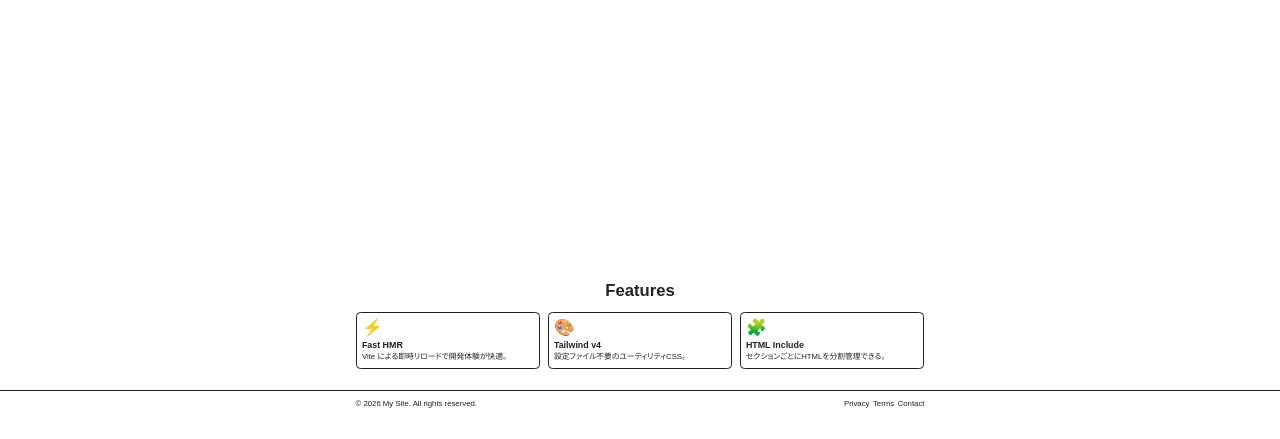
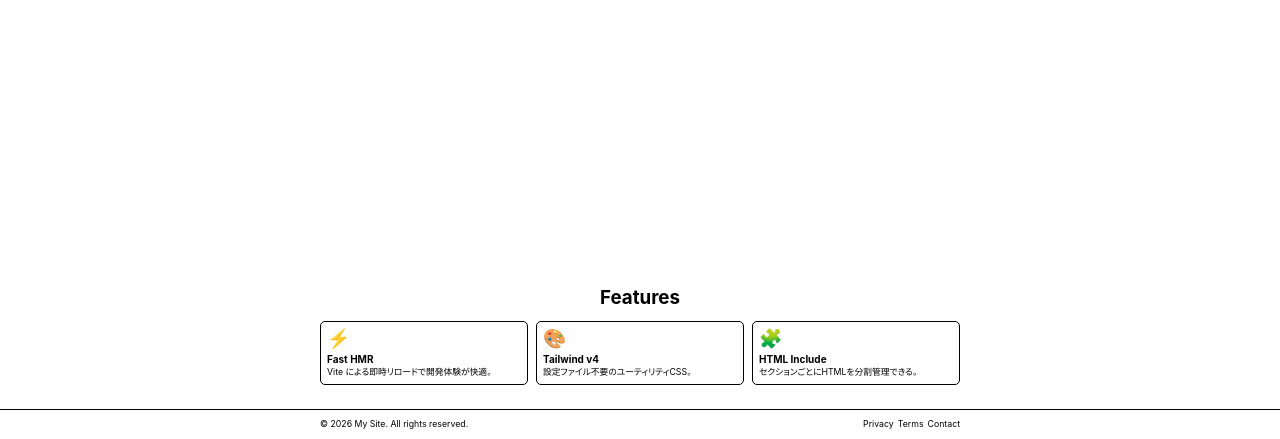
Before and after one commit to akt3407/vite-vanilla-template, a website built with Vite: page index.html in a window 1280 px wide. Shown: the part 404-843 px from the top of the page. Before the commit the page ends 820 px from the top, so only its background shows below. Built offline with nearby package versions, Linux system fonts and the light colour scheme.

Commit message:
Update style.css

```diff
--- a/src/style.css
+++ b/src/style.css
@@ -6,30 +6,20 @@
   --spacing: 0.1rem;
 
   /* フォント */
-  --font-sans: 'Noto Sans JP', sans-serif;
-  --font-mono: 'Lato', monospace;
+  --font-jp: ;
+  --font-en: ;
 
   /* font-size（基準幅: 1440px） */
-  --text-170: clamp(8.8rem, 11.81vw, 17rem); /* 88〜170px */
-  --text-64: clamp(4rem, 4.44vw, 6.4rem); /* 40〜64px */
-  --text-34: clamp(2.8rem, 2.36vw, 3.4rem); /* 28〜34px */
-  --text-32: clamp(2.4rem, 2.22vw, 3.2rem); /* 24〜32px */
-  --text-24a: clamp(2rem, 1.67vw, 2.4rem); /* 20〜24px */
-  --text-24b: clamp(1.8rem, 1.67vw, 2.4rem); /* 18〜24px */
-  --text-16a: clamp(1.4rem, 1.11vw, 1.6rem); /* 14〜16px */
-  --text-16b: clamp(1.2rem, 1.11vw, 1.6rem); /* 12〜16px */
-  --text-14: clamp(1.3rem, 0.97vw, 1.4rem); /* 13〜14px */
-  --text-12: clamp(1rem, 0.83vw, 1.2rem); /* 10〜12px */
+  --text- : ;
+
 
   /* 色 */
   --color-*: initial;
 
-  --color-white: #ffffff;
-  --color-black: #222222;
-  --color-bg-white: #f2f2f2;
+  --color-white: ;
+  --color-black: ;
 
-  --color-border: #d7d7d7;
-  --color-border-dark: #4b4b4b;
+  --color-accent: ;
 }
 
 /* ベーススタイル */
@@ -44,23 +34,23 @@
     -webkit-font-smoothing: antialiased;
     -moz-osx-font-smoothing: grayscale;
     scroll-behavior: smooth;
-    font-size: calc(10 / 390 * 100vw);
+    font-size: min(calc(10 / 375 * 100vw), 10px);
     -ms-overflow-style: none;
     scrollbar-width: none;
   }
   @media (min-width: 768px) {
     html {
-      font-size: calc(10 / 1440 * 100vw);
+      font-size: max(10px, calc(10 / 1440 * 100vw));
     }
   }
 
   body {
-    font-family: var(--font-sans);
+    font-family: var(--font-jp);
     line-height: 1;
     color: var(--color-black);
     font-feature-settings: 'palt';
     font-weight: 400;
-    background: var(--color-bg-white);
+    background: var(--color-);
   }
 
   img,
@@ -80,6 +70,7 @@
   h3,
   h4 {
     overflow-wrap: break-word;
-    word-break: auto-phrase;
+    /* word-break: auto-phrase; */
+    text-wrap: pretty;
   }
 }
```
